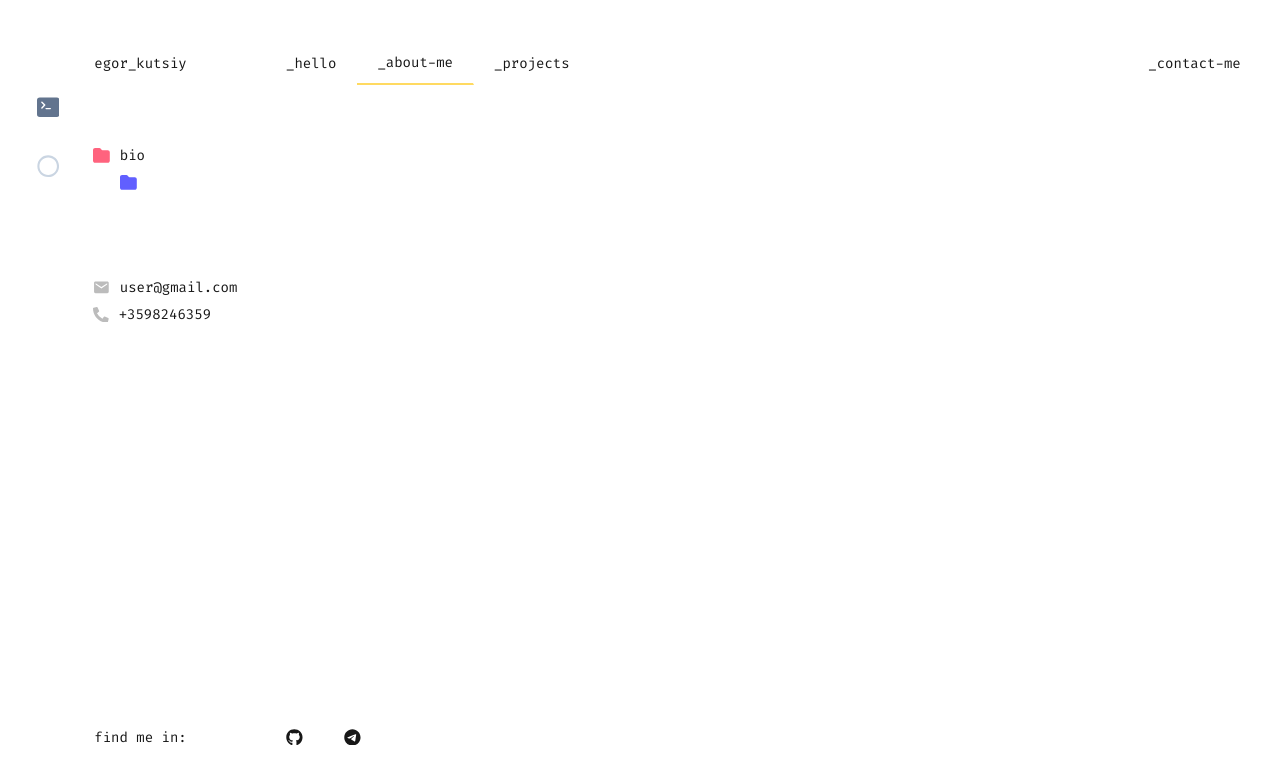
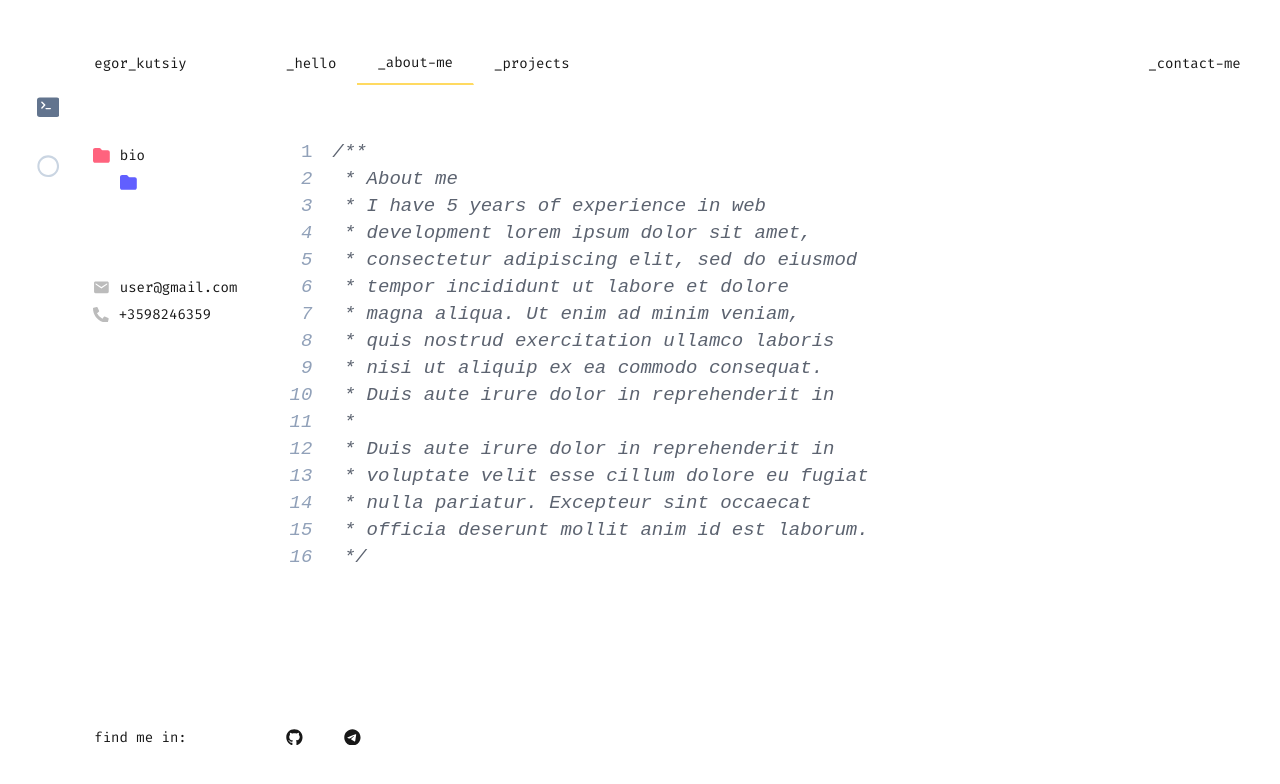
Before and after one commit to Kutsiy/NxWedApp, a Next.js app: page /about/personal-info/bio in a window 1280 px wide. Shown: the top 784 px of the page. Built offline with nearby package versions, Linux system fonts and the light colour scheme.

Commit message:
feat: added Area component

```diff
--- a/src/app/about/personal-info/bio/page.tsx
+++ b/src/app/about/personal-info/bio/page.tsx
@@ -1,7 +1,34 @@
+import Area from "@/components/area/area";
 import { NextPage } from "next";
 
 const Page: NextPage = ({}) => {
-  return <div></div>;
+  const text = `/**
+ * About me
+ * I have 5 years of еxperience in web
+ * development lorem ipsum dolor sit amet,
+ * consectetur adipiscing elit, sed do eiusmod
+ * tempor incididunt ut labore et dolore
+ * magna aliqua. Ut enim ad minim veniam,
+ * quis nostrud exercitation ullamco laboris
+ * nisi ut aliquip ex ea commodo consequat.
+ * Duis aute irure dolor in reprehenderit in
+ *
+ * Duis aute irure dolor in reprehenderit in
+ * voluptate velit esse cillum dolore eu fugiat
+ * nulla pariatur. Excepteur sint occaecat
+ * officia deserunt mollit anim id est laborum.
+ */`;
+
+  return (
+    <div
+      style={{
+        margin: "5px 14px",
+        fontSize: "1.7rem",
+      }}
+    >
+      <Area>{text}</Area>
+    </div>
+  );
 };
 
 export default Page;
--- /dev/null
+++ b/src/components/area/area.tsx
@@ -0,0 +1,37 @@
+import SyntaxHighlighter from "react-syntax-highlighter";
+import { atomOneDark } from "react-syntax-highlighter/dist/esm/styles/hljs";
+
+interface Props {
+  children: string;
+}
+
+const Area = ({ children }: Props) => {
+  return (
+    <SyntaxHighlighter
+      language="javascript"
+      style={atomOneDark}
+      showLineNumbers
+      lineNumberStyle={{
+        paddingRight: "20px",
+        paddingBottom: 5,
+        color: "rgba(145, 161, 185, 1)",
+        whiteSpace: "pre-wrap",
+      }}
+      customStyle={{
+        backgroundColor: "rgba(1, 0, 0, 0)",
+        color: "rgba(96, 95, 255, 1)",
+        minWidth: "400px",
+        maxWidth: "600px",
+        overflowX: "hidden",
+        whiteSpace: "pre-wrap",
+        wordBreak: "break-word",
+      }}
+      wrapLongLines={true}
+      wrapLines={true}
+    >
+      {children}
+    </SyntaxHighlighter>
+  );
+};
+
+export default Area;
```
Also changed, not shown: src/app/about/personal-info/education/college/page.tsx (+28 -1 lines), src/app/about/professional-info/resume/page.tsx (+28 -1 lines), src/app/about/professional-info/skills/page.tsx (+28 -1 lines), src/app/contacts/page.tsx (+2 -26 lines).
